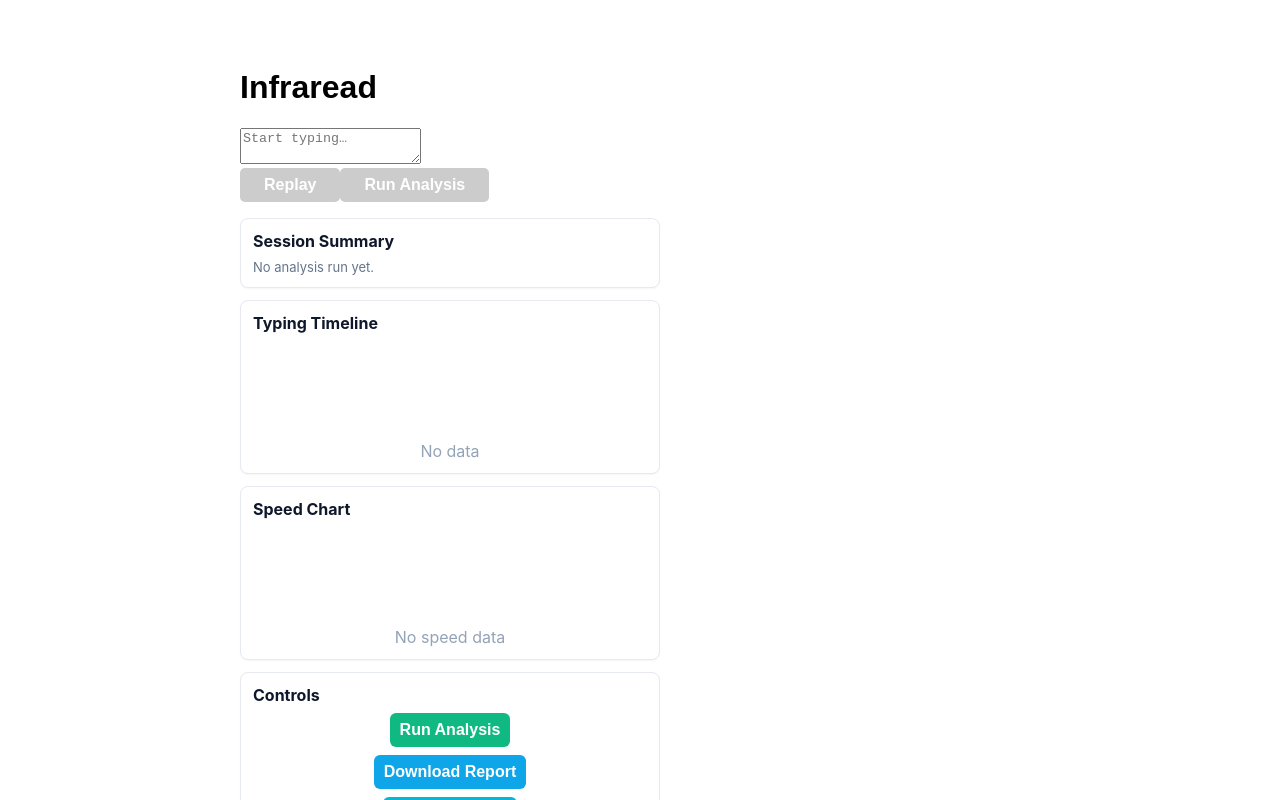
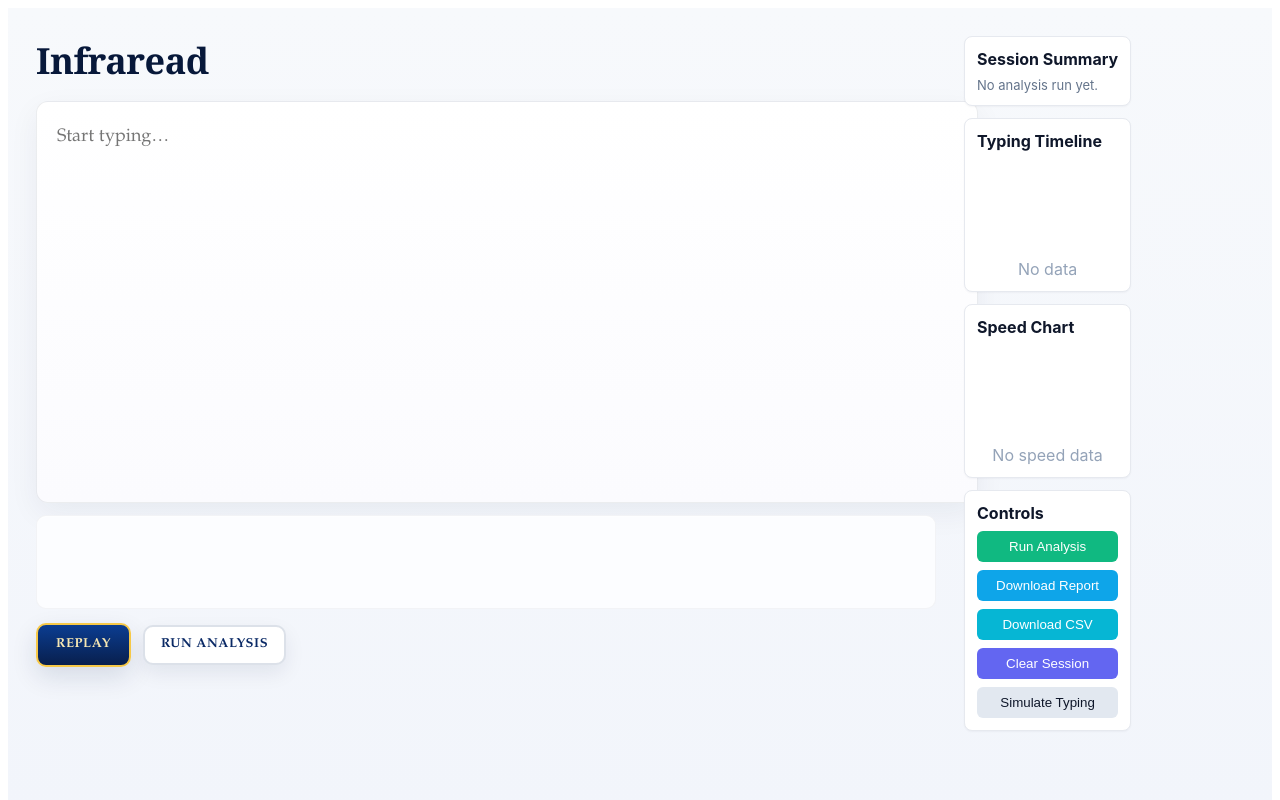
Before and after one commit to emilyscherny-create/Infraread, a React app in the folder src/: page / in a window 1280 px wide. Shown: the top 800 px of the page. Built offline with nearby package versions, Linux system fonts and the light colour scheme; the HTML template or start-up script is replaced by a standard one.

Commit message:
Refactor app styles for improved layout and design
Updated styles for app layout and components with a collegiate aesthetic. Enhanced padding, font sizes, and added new styles for buttons and editor areas.

```diff
--- a/src/app.css
+++ b/src/app.css
@@ -1,52 +1,128 @@
+/* Infraread app styles - collegiate aesthetic + improved layout */
+
+/* Layout */
 .app-container {
-  max-width: 800px;
-  margin: 2rem auto;
-  padding: 1rem;
-  font-family: 'Montserrat', sans-serif;
+  display: flex;
+  gap: 28px;
+  align-items: flex-start;
+  padding: 28px;
+  min-height: 100vh;
+  background: linear-gradient(180deg, #f7f9fc, #f2f5fb);
+  box-sizing: border-box;
+  font-family: Inter, system-ui, -apple-system, "Segoe UI", Roboto, "Helvetica Neue", Arial;
+  color: #07204a;
+}
+
+/* Editor column */
+.editor-column {
+  flex: 1;
+  max-width: 900px;
+}
+
+/* Title */
+.infraread-title {
+  font-family: Georgia, "Times New Roman", Times, serif;
+  font-size: 36px;
+  margin: 0 0 16px 0;
+  color: #07183a;
+  letter-spacing: -0.5px;
+}
+
+/* Editor area */
+.editor-section {
   display: flex;
   flex-direction: column;
-  gap: 1rem;
 }
 
-.app-title {
-  font-weight: 700;
-  font-size: 2.5rem;
-  text-align: center;
-  color: #FF6B6B; /* title color matches hot energy */
+.editor-input {
+  width: 100%;
+  min-height: 360px; /* larger textbox */
+  max-height: 800px;
+  font-size: 18px;
+  line-height: 1.7;
+  padding: 20px;
+  border-radius: 12px;
+  border: 1px solid rgba(10, 25, 60, 0.08);
+  box-shadow: 0 10px 30px rgba(9, 30, 66, 0.06);
+  resize: vertical;
+  font-family: "Palatino Linotype", "Book Antiqua", Palatino, Georgia, serif; /* collegiate serif */
+  background: linear-gradient(180deg, #ffffff, #fbfbfe);
+  color: #07183a;
+  outline: none;
 }
 
-.writing-area {
-  width: 100%;
-  min-height: 200px;
-  font-size: 1.2rem;
-  padding: 1rem;
-  border: 2px solid #ccc;
-  border-radius: 8px;
-  resize: vertical;
+/* heatmap output (rendered characters) */
+.heatmap-output {
+  margin-top: 12px;
+  padding: 14px;
+  background: #fcfdff;
+  border-radius: 10px;
+  border: 1px solid rgba(10, 20, 40, 0.04);
+  min-height: 64px;
+  box-shadow: inset 0 1px 0 rgba(255,255,255,0.6);
+  font-family: Georgia, "Times New Roman", Times, serif;
+  color: #0b1f3b;
+  white-space: pre-wrap;
+  word-wrap: break-word;
 }
 
-.heatmap-text {
-  min-height: 200px;
-  font-size: 1.2rem;
-  padding: 1rem;
-  border: 2px dashed #ccc;
-  border-radius: 8px;
-  white-space: pre-wrap;
+/* individual heat character */
+.heat-char {
+  transition: background-color 0.25s ease;
+  padding: 2px 6px;
+  border-radius: 4px;
+  margin-right: 2px;
+  display: inline-block;
 }
 
-button {
-  align-self: center;
-  padding: 0.5rem 1.5rem;
-  font-size: 1rem;
-  font-weight: 600;
-  border: none;
-  border-radius: 5px;
-  background-color: #FF6B6B;
-  color: white;
-  cursor: pointer;
+/* Controls row */
+.controls-row {
+  display: flex;
+  gap: 12px;
+  margin-top: 14px;
+  align-items: center;
 }
 
-button:disabled {
-  background-color: #ccc;
-  cursor: not-allowed;
+/* Button base */
+.btn {
+  padding: 10px 16px;
+  border-radius: 10px;
+  border: 0;
+  cursor: pointer;
+  font-weight: 700;
+  letter-spacing: 0.6px;
+  text-transform: uppercase;
+  font-family: "Palatino Linotype", "Book Antiqua", Palatino, Georgia, serif;
+  box-shadow: 0 8px 20px rgba(11, 29, 65, 0.08);
+  transition: transform 120ms ease, box-shadow 120ms ease, opacity 120ms ease;
+  display: inline-flex;
+  align-items: center;
+  justify-content: center;
 }
+
+/* Primary collegiate look: navy gradient + gold border/text */
+.replay-btn {
+  background: linear-gradient(180deg, #0b3d91, #081f4d);
+  color: #f6e7b3;
+  border: 2px solid #f7c948;
+  box-shadow: 0 10px 26px rgba(8, 29, 72, 0.12);
+  padding: 12px 18px;
+  font-size: 13px;
+}
+
+.replay-btn:hover:not(:disabled) {
+  transform: translateY(-2px);
+  box-shadow: 0 14px 34px rgba(8, 29, 72, 0.16);
+}
+
+/* Secondary: subtle white with navy outline */
+.secondary-btn {
+  background: #ffffff;
+  color: #0b2a66;
+  border: 2px solid rgba(11, 45, 101, 0.14);
+  font-size: 13px;
+  padding: 10px 16px;
+}
+
+.secondary-btn:hover:not(:disabled) {
+  transform: translate
```
